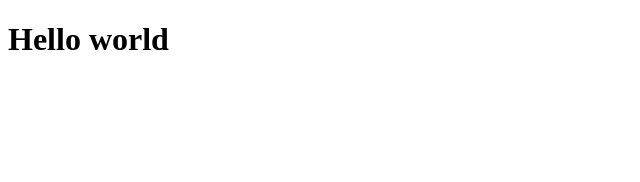
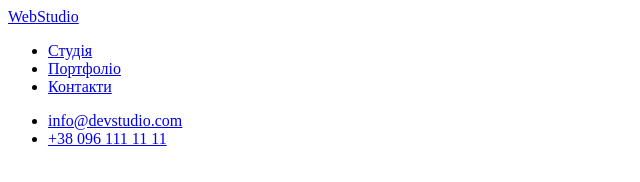
Before and after one commit to YaroslavLeliak/goit-markup-hw-01, a plain HTML site: page index.html in a window 1280 px wide. Shown: the whole page, without its empty margins (0-640 px from the left). Drawn offline with Linux system fonts and the light colour scheme.

Commit message:
Header begin

```diff
--- a/index.html
+++ b/index.html
@@ -1,5 +1,5 @@
 <!DOCTYPE html>
-<html lang="en">
+<html lang="uk">
 <head>
     <meta charset="UTF-8">
     <meta http-equiv="X-UA-Compatible" content="IE=edge">
@@ -7,6 +7,26 @@
     <title>Document</title>
 </head>
 <body>
-    <h1 class="full">Hello world</h1>
+  <header>
+<!--Log of site-->
+    <a href="/">
+        WebStudio
+    </a>
+<!--Link page-->
+    <ul>
+        <li><a href=" "> Студія </a></li>
+        <li><a href=" "> Портфоліо </a></li>
+        <li><a href=" "> Контакти </a></li>
+    </ul>
+
+
+    <ul>
+<!-- Link to e-mail address -->
+        <li><a href="mailto:info@devstudio.com">info@devstudio.com</a></li>
+<!-- Link to phone number  -->
+        <li><a href="tel:+380961111111">+38 096 111 11 11</a></li>
+    </ul>
+
+  </header>
 </body>
 </html>
```
Also changed, not shown: .prettierrc.json (added), images/Teamcard1.jpg (added), images/Teamcard2.jpg (added), images/Teamcard3.jpg (added), images/Teamcard4.jpg (added), images/img1.jpg (added), images/img2.jpg (added), images/img3.jpg (added).
